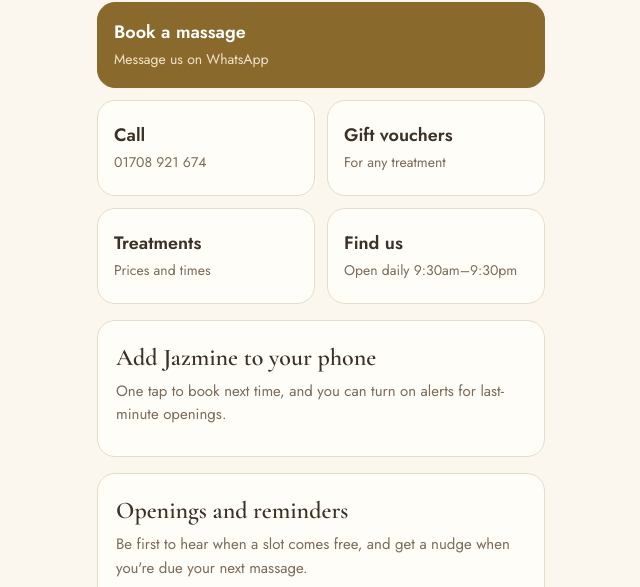
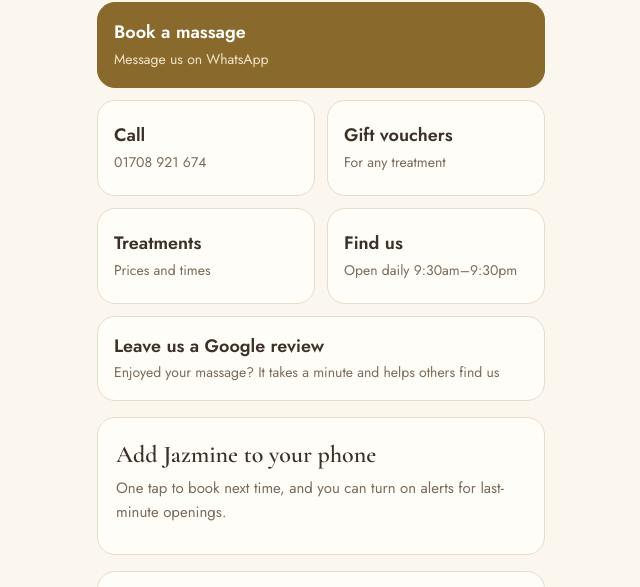
Before and after one commit to j96036128-rgb/jazminethaimassage, a plain HTML site: page app.html in a window 1280 px wide. Shown: the part 210-797 px from the top of the page, without its empty margins (319-959 px from the left). Drawn offline with nearby package versions, Linux system fonts and the light colour scheme.

Commit message:
Add Google review button to the app

```diff
--- a/app.html
+++ b/app.html
@@ -30,6 +30,7 @@ main{max-width:480px;margin:0 auto;padding:max(20px,env(safe-area-inset-top)) ma
 .tile span{color:var(--muted);font-size:14px}
 .tile.primary{grid-column:1/-1;background:var(--gold-deep);border-color:var(--gold-deep);color:#fff;min-height:84px}
 .tile.primary span{color:#efe3c8}
+.tile.wide{grid-column:1/-1;min-height:72px}
 .card{margin-top:16px;padding:18px;border-radius:18px;background:var(--card);border:1px solid var(--line)}
 .card h2{font-family:var(--display);font-weight:600;font-size:24px;margin:0 0 4px}
 .card p{margin:0 0 12px;color:var(--muted);font-size:15px}
@@ -61,6 +62,7 @@ input[type=checkbox]{width:22px;height:22px;accent-color:var(--gold-deep)}
 <a class="tile" href="/christmas-gift-vouchers"><b>Gift vouchers</b><span>For any treatment</span></a>
 <a class="tile" href="/#treatments"><b>Treatments</b><span>Prices and times</span></a>
 <a class="tile" href="https://www.google.com/maps/search/?api=1&amp;query=Jazmine+Sport+%26+Thai+Massage+14+Tadworth+Parade+RM12+5AS"><b>Find us</b><span>Open daily 9:30am–9:30pm</span></a>
+<a class="tile wide" href="https://search.google.com/local/writereview?placeid=ChIJ-SIJgtC62EcR1sGnMZQLmaU"><b>Leave us a Google review</b><span>Enjoyed your massage? It takes a minute and helps others find us</span></a>
 </nav>
 
 <section class="card" id="install" hidden>
```
